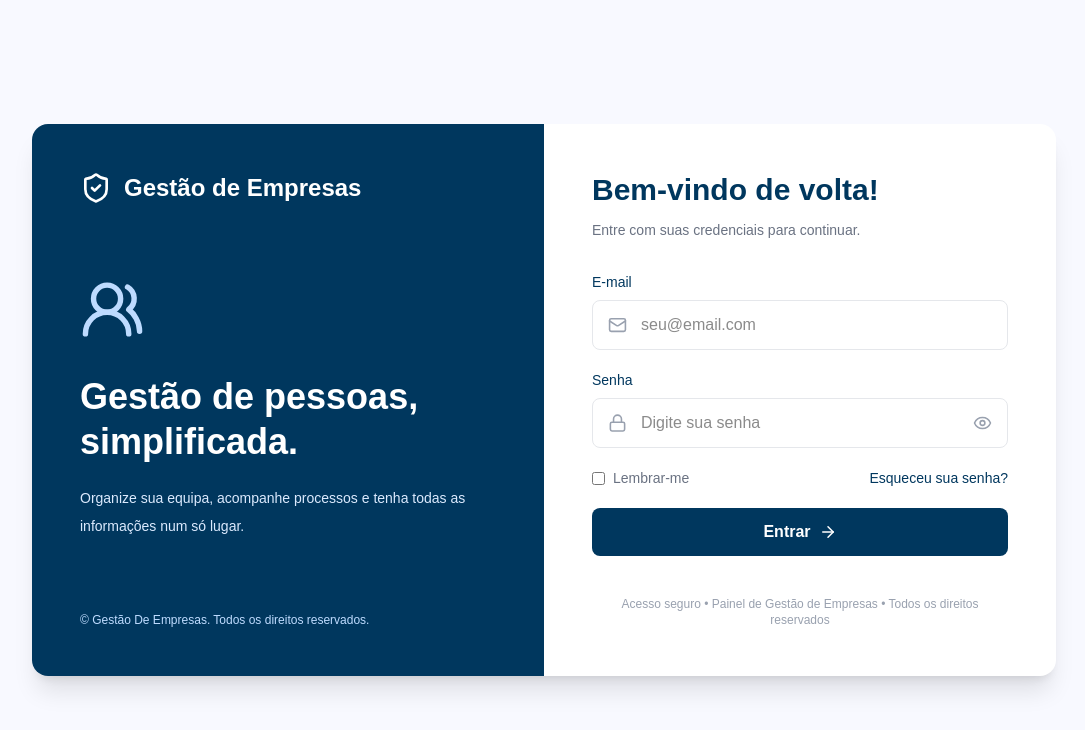
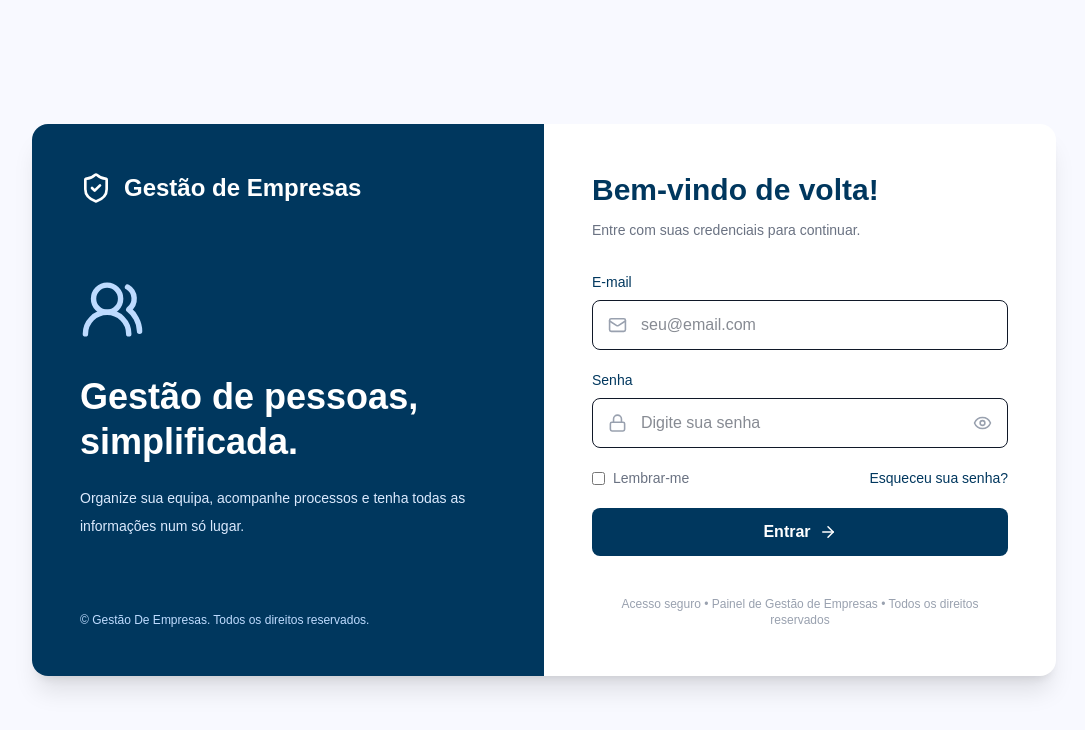
Before and after one commit to lab07-jnd/frontend, a Next.js app: page / in a window 1280 px wide. Shown: the top 730 px of the page, without its empty margins (96-1181 px from the left). Built offline with nearby package versions, Linux system fonts and the light colour scheme.

Commit message:
feat: implement login page Jonathan Silva01 (#5)

```diff
--- a/app/page.tsx
+++ b/app/page.tsx
@@ -105,7 +105,7 @@ export default function LoginPage() {
                   value={email}
                   onChange={(e) => setEmail(e.target.value)}
                   placeholder="seu@email.com"
-                  className="w-full pl-12 pr-4 py-3 border border-gray-200 rounded-lg outline-none focus:border-[#00375E] focus:ring-2 focus:ring-blue-100 transition-all"
+                  className="w-full pl-12 pr-4 py-3 border border-gray-900 rounded-lg outline-none text-gray-900 focus:border-[#00375E] focus:ring-2 focus:ring-blue-100 transition-all"
                 />
               </div>
             </div>
@@ -133,7 +133,7 @@ export default function LoginPage() {
                     value={senha}
                     onChange={(e) => setSenha(e.target.value)}
                     placeholder="Digite sua senha"
-                    className="w-full pl-12 pr-12 py-3 border border-gray-200 rounded-lg outline-none focus:border-[#00375E] focus:ring-2 focus:ring-blue-100 transition-all"
+                    className="w-full pl-12 pr-12 py-3 border border-gray-900 rounded-lg outline-none text-gray-900 focus:border-[#00375E] focus:ring-2 focus:ring-blue-100 transition-all"
                   />
 
                   <button
```
